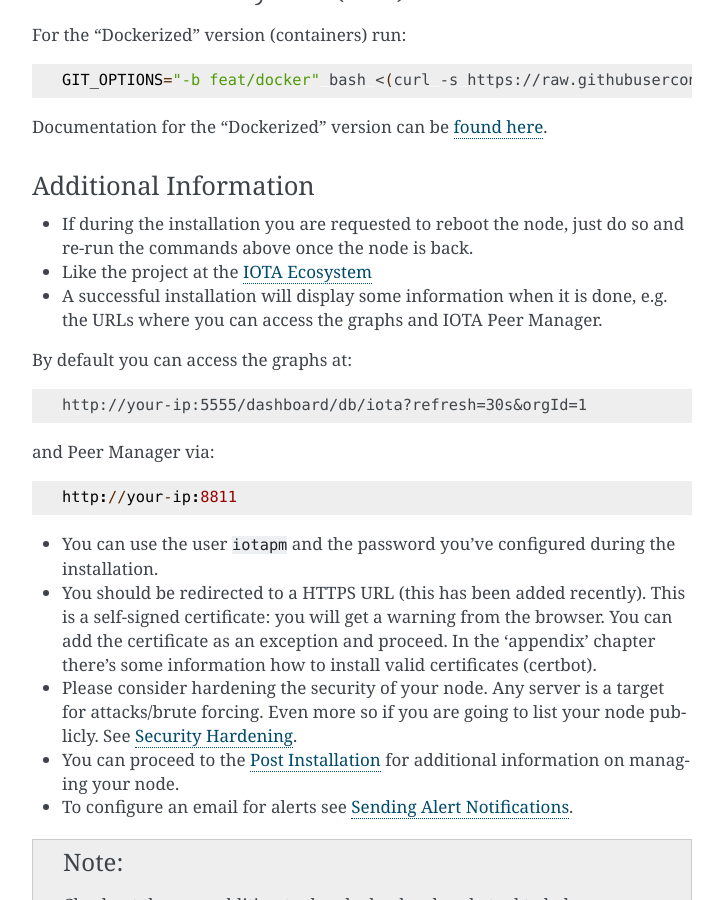
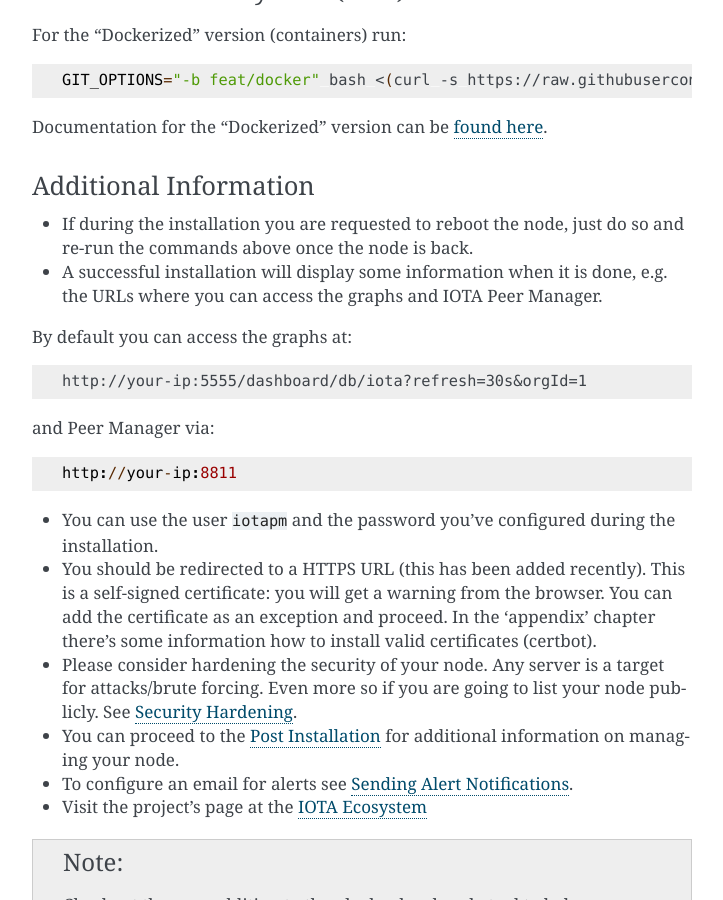
Before and after one commit to nuriel77/iri-playbook, a Sphinx documentation site: the page built from docs/getting-started-quickly.rst, in a window 1280 px wide and 900 px high, scrolled down 923 px. Shown: the whole window, without its empty margins (388-1111 px from the left). Built offline with Sphinx 7.4.7, drawn with Linux system fonts in a browser that asks for light colours; some of the changed lines change nothing that is shown.

Commit message:
Update doc

```diff
--- a/docs/getting-started-quickly.rst
+++ b/docs/getting-started-quickly.rst
@@ -52,8 +52,6 @@ Additional Information
 
 * If during the installation you are requested to reboot the node, just do so and re-run the commands above once the node is back.
 
-* Like the project at the `IOTA Ecosystem <https://ecosystem.iota.org/projects/iri-fullnode-installer>`_
-
 * A successful installation will display some information when it is done, e.g. the URLs where you can access the graphs and IOTA Peer Manager.
 
 By default you can access the graphs at::
@@ -74,6 +72,7 @@ and Peer Manager via::
 
 * To configure an email for alerts see :ref:`alerting`.
 
+* Visit the project's page at the `IOTA Ecosystem <https://ecosystem.iota.org/projects/iri-fullnode-installer>`_
 
 .. note::
 
```
